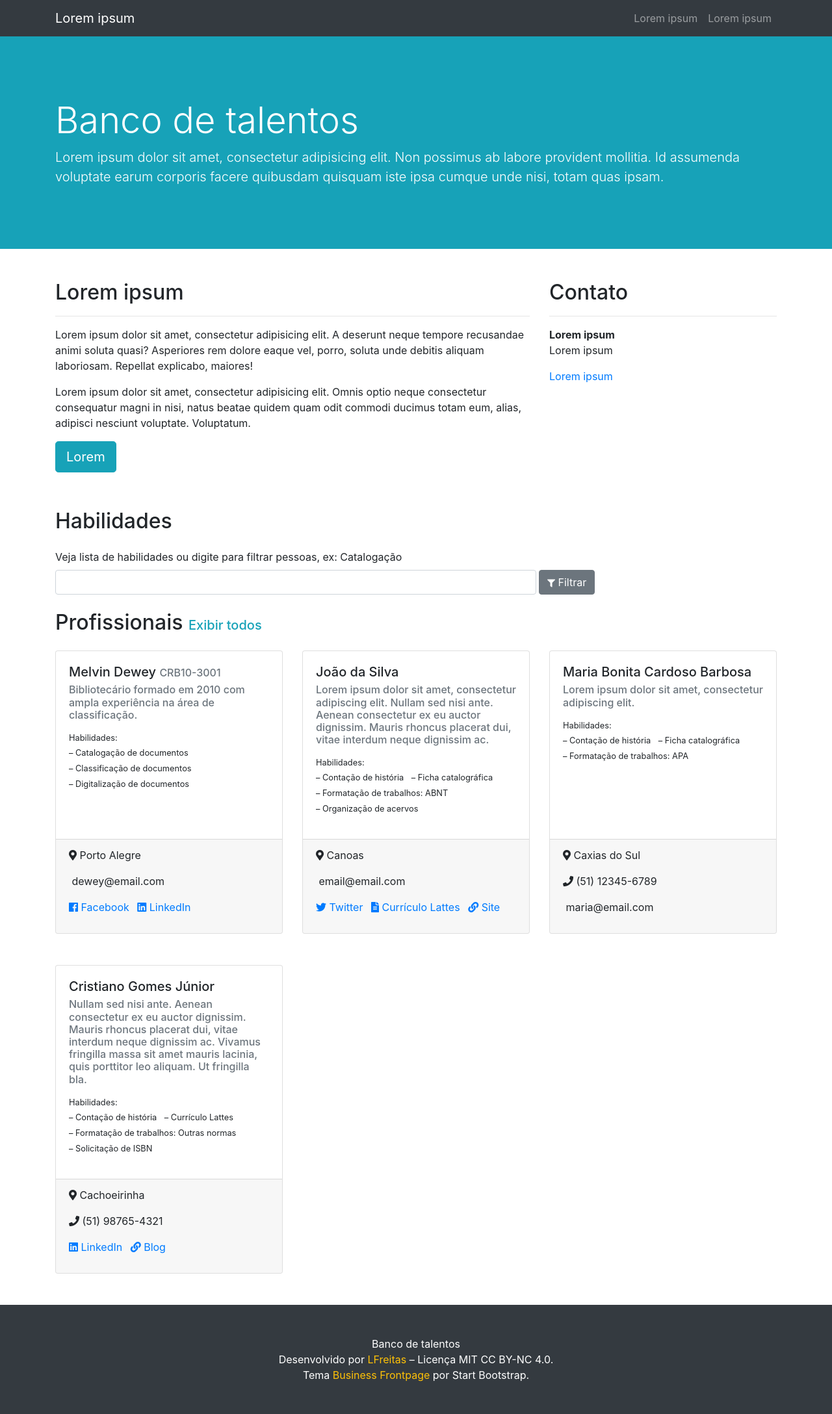
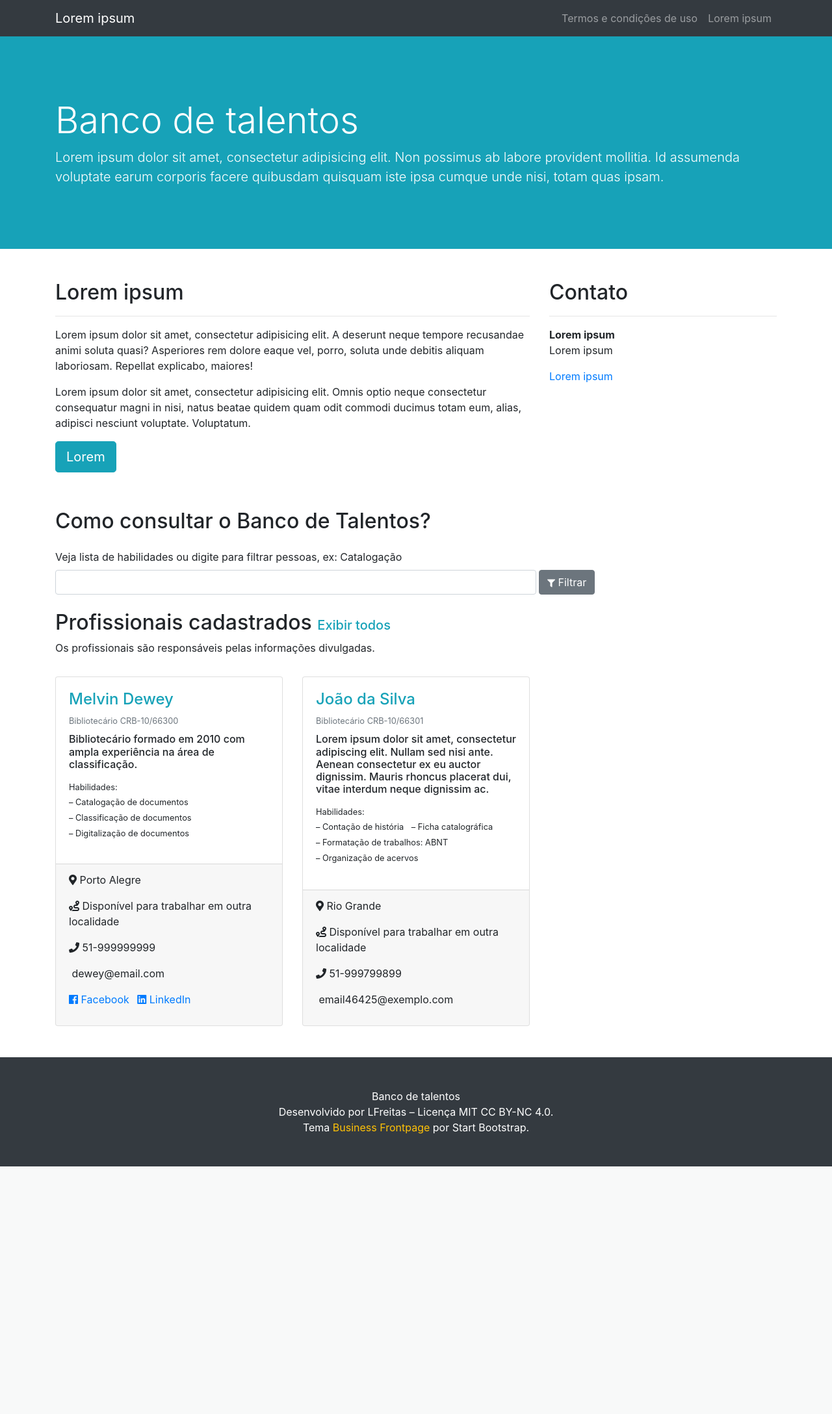
Before and after one commit to ligiadf/banco-talentos, a PHP site: page / in a window 1280 px wide. Shown: the whole page at 65% size. After the commit the page ends 1795 px from the top, so only its background shows below. Run offline with PHP 8.4, Linux system fonts and the light colour scheme.

Commit message:
Ajuste retroativo
Ajustar para versão que estava em uso desde março 2020: alterar nome arquivo json; corrigir chamada para aceitar json com nome do campo com espaços; incluir critérios para exibição; adicionar campo Disponível para trabalhar em outra cidade.

```diff
--- /dev/null
+++ b/dados.json
@@ -0,0 +1,46 @@
+[
+ {
+   "Carimbo de data": {
+      "hora": "08/07/2020 11:19:06"
+   },
+   "Declaro ter lido e estar de acordo com os termos e condições de uso do Banco de Talentos.": "Sim",
+   "Nome completo": "Melvin Dewey",
+   "Categoria": "Bibliotecário",
+   "Registro no Conselho": "CRB-10/66300",
+   "Descrição": "Bibliotecário formado em 2010 com ampla experiência na área de classificação.",
+   "Cidade": "Porto Alegre ",
+   "Disponível para trabalhar em outra localidade": "Sim",
+   "E-mail": "dewey@email.com",
+   "Telefone": "51-999999999",
+   "Facebook": "https://facebook.com/seu_nome",
+   "Twitter": "",
+   "LinkedIn": "https://www.linkedin.com/in/seu_nome",
+   "Currículo Lattes": "",
+   "Site": "",
+   "Blog": "",
+   "Habilidades": "Catalogação de documentos, Classificação de documentos, Digitalização de documentos",
+   "Associado em dia?": "Sim"
+},
+ {
+   "Carimbo de data": {
+      "hora": "07/09/2020 18:12:49"
+   },
+   "Declaro ter lido e estar de acordo com os termos e condições de uso do Banco de Talentos.": "Sim",
+   "Nome completo": "João da Silva",
+   "Categoria": "Bibliotecário",
+   "Registro no Conselho": "CRB-10/66301",
+   "Descrição": "Lorem ipsum dolor sit amet, consectetur adipiscing elit. Nullam sed nisi ante. Aenean consectetur ex eu auctor dignissim. Mauris rhoncus placerat dui, vitae interdum neque dignissim ac.",
+   "Cidade": "Rio Grande",
+   "Disponível para trabalhar em outra localidade": "Sim",
+   "E-mail": "email46425@exemplo.com",
+   "Telefone": "51-999799899",
+   "Facebook": "",
+   "Twitter": "",
+   "LinkedIn": "",
+   "Currículo Lattes": "",
+   "Site": "",
+   "Blog": "",
+   "Habilidades": "Contação de história, Ficha catalográfica, Formatação de trabalhos: ABNT, Organização de acervos",
+   "Associado em dia?": "Sim"
+}
+]
--- a/data.json
+++ /dev/null
@@ -1,66 +0,0 @@
-[
- {
-   "nome": "Melvin Dewey",
-   "descricao": "Bibliotecário formado em 2010 com ampla experiência na área de classificação. ",
-   "conselho": "CRB10-3001",
-   "cidade": "Porto Alegre",
-   "email": "dewey@email.com",
-   "telefone": "",
-   "facebook": "https://facebook.com/seu_nome",
-   "twitter": "",
-   "linkedin": "https://www.linkedin.com/in/seu_nome",
-   "lattes": "",
-   "site": "",
-   "blog": "",
-   "habilidades": "Catalogação de documentos, Classificação de documentos, Digitalização de documentos",
-   "associado": "Sim"
- },
- {
-   "nome": "João da Silva",
-   "descricao": "Lorem ipsum dolor sit amet, consectetur adipiscing elit. Nullam sed nisi ante. Aenean consectetur ex eu auctor dignissim. Mauris rhoncus placerat dui, vitae interdum neque dignissim ac.",
-   "conselho": "",
-   "cidade": "Canoas",
-   "email": "email@email.com",
-   "telefone": "",
-   "facebook": "",
-   "twitter": "https://twitter.com/seu_nome",
-   "linkedin": "",
-   "lattes": "http://lattes.cnpq.br/0000000000000000",
-   "site": "http://meusite.com",
-   "blog": "",
-   "habilidades": "Contação de história, Ficha catalográfica, Formatação de trabalhos: ABNT, Organização de acervos",
-   "associado": "Sim"
- },
- {
-   "nome": "Maria Bonita Cardoso Barbosa",
-   "descricao": "Lorem ipsum dolor sit amet, consectetur adipiscing elit.",
-   "conselho": "",
-   "cidade": "Caxias do Sul",
-   "email": "maria@email.com",
-   "telefone": "(51) 12345-6789",
-   "facebook": "",
-   "twitter": "",
-   "linkedin": "",
-   "lattes": "",
-   "site": "",
-   "blog": "",
-   "habilidades": "Contação de história, Ficha catalográfica, Formatação de trabalhos: APA",
-   "associado": "Sim"
- },
- {
-   "nome": "Cristiano Gomes Júnior",
-   "descricao": "Nullam sed nisi ante. Aenean consectetur ex eu auctor dignissim. Mauris rhoncus placerat dui, vitae interdum neque dignissim ac. Vivamus fringilla massa sit amet mauris lacinia, quis porttitor leo aliquam. Ut fringilla bla.",
-   "conselho": "",
-   "cidade": "Cachoeirinha",
-   "email": "",
-   "telefone": "(51) 98765-4321",
-   "facebook": "",
-   "twitter": "",
-   "linkedin": "https://www.linkedin.com/in/seu_nome",
-   "lattes": "",
-   "site": "",
-   "blog": "https://meublog.wordpress.com",
-   "habilidades": "Contação de história, Currículo Lattes, Formatação de trabalhos: Outras normas, Solicitação de ISBN",
-   "associado": "Sim"
- }
-]
--- a/index.php
+++ b/index.php
@@ -19,7 +19,7 @@
 <body>
 
 <?php
-	$url = 'data.json'; // path to your JSON file
+	$url = 'dados.json'; // path to your JSON file
 	$data = file_get_contents($url); // put the contents of the file into a variable
 	$pessoas = json_decode($data); // decode the JSON feed
 
@@ -42,7 +42,7 @@
 	  <div class="collapse navbar-collapse" id="navbarResponsive">
 		<ul class="navbar-nav ml-auto">
 		  <li class="nav-item">
-			<a class="nav-link" href="">Lorem ipsum</a>
+			<a class="nav-link" href="/banco-talentos/termos-uso.php">Termos e condições de uso</a>
 		  </li>
 		  <li class="nav-item">
 			<a class="nav-link" href="">Lorem ipsum</a>
@@ -91,7 +91,7 @@
 
 	<div class="row">
 		<div class="col-12 mt-2 mb-3">
-			<h2 id="filtrar">Habilidades</h2>
+			<h2 id="filtrar">Como consultar o Banco de Talentos?</h2>
 		</div>
 
 		<form class="form-inline col-12" action="/banco-talentos#filtrar" method="GET">
@@ -104,25 +104,34 @@
 
 	<div class="row">
 		<div class="col-12 mt-4 mb-3">
-			<h2 id="lista">Profissionais <small class="h5"><a href="/banco-talentos#lista" class="text-info">Exibir todos</a></small></h2>
+			<h2 id="lista">Profissionais cadastrados <small class="h5"><a href="/banco-talentos#lista" class="text-info">Exibir todos</a></small></h2>
+			<p>Os profissionais são responsáveis pelas informações divulgadas.</p>
 		</div>
 
 	<?php foreach ($pessoas as $pessoa) : ?>
 
 	<?php
-		$habilidade = $pessoa->habilidades;
+		$habilidade = $pessoa->{'Habilidades'};
 		$habilidade = explode(", ", $habilidade); // valores para array = lista no card
 		$habilidades = implode(", ", $habilidade); // valores para string = filtro
 	?>
 
 	<?php
-	// Escolha do campo de busca:
-	if ( stripos($habilidades, $filtro) !== FALSE && $pessoa->associado == 'Sim' ) : ?>
+	if ( stripos($habilidades, $filtro) !== FALSE && $pessoa->{'Associado em dia?'} == 'Sim' || $pessoa->{'Associado em dia?'} == 'sim' && $pessoa->{'Declaro ter lido e estar de acordo com os termos e condições de uso do Banco de Talentos da ARB.'} == 'Sim' ) : ?>
 		<div class="col-md-12 col-lg-4 mb-5">
 			<div class="card h-100">
 			  <div class="card-body">
-				<h5 class="card-title"><?php echo $pessoa->nome; ?> <small class="h6 text-muted"><?php echo $pessoa->conselho; ?></small></h5>
-				<h6 class="card-subtitle mb-2 text-muted"><?php echo $pessoa->descricao; ?></h6>
+				<h4 class="card-title text-info mb-1"><?php echo $pessoa->{'Nome completo'}; ?></h4>
+				<h6 class="mt-2 mb-3">
+					<small class="text-muted">
+						<?php echo $pessoa->{'Categoria'}; ?>
+						<?php if ( $pessoa->{'Categoria'} == 'Bibliotecário' ):
+							 echo $pessoa->{'Registro no Conselho'};
+						endif; ?>
+
+					</small>
+				</h6>
+				<h6 class="card-subtitle mb-2"><?php echo $pessoa->{'Descrição'}; ?></h6>
 				<p class="card-text">
 					<small><ul class="list-inline">
 						<li>Habilidades:</li>
@@ -133,40 +142,44 @@
 				</p>
 			  </div>
 			  <div class="card-footer">
-					<?php if ($pessoa->cidade) : ?>
-						<p><i class="fas fa-map-marker-alt"></i> <?php echo $pessoa->cidade; ?></p>
+					<?php if ($pessoa->{'Cidade'}) : ?>
+						<p><i class="fas fa-map-marker-alt"></i> <?php echo $pessoa->{'Cidade'}; ?></p>
 					<?php endif; ?>
-					<?php if ($pessoa->telefone) : ?>
-						<p><i class="fas fa-phone"></i> <?php echo $pessoa->telefone; ?></p>
+					<?php if ($pessoa->{'Disponível para trabalhar em outra localidade'} == 'Sim') : ?>
+						<p><i class="fas fa-route"></i> Disponível para trabalhar em outra localidade</p>
 					<?php endif; ?>
-					<?php if ($pessoa->email) : ?>
-						<p><i class="fas fa-email"></i> <?php echo $pessoa->email; ?></p>
+					<?php if ($pessoa->{'Telefone'}) : ?>
+						<p><i class="fas fa-phone"></i> <?php echo $pessoa->{'Telefone'}; ?></p>
+					<?php endif; ?>
+					<?php if ($pessoa->{'E-mail'}) : ?>
+						<p><i class="fas fa-email"></i> <?php echo $pessoa->{'E-mail'}; ?></p>
 					<?php endif; ?>
 					<ul class="list-unstyled list-inline">
-						<?php if ($pessoa->facebook) : ?>
-							 <li class="list-inline-item"><a class="card-link" href="<?php echo $pessoa->facebook; ?>"><i class="fab fa-facebook"></i> Facebook</a></li>
+						<?php if ($pessoa->{'Facebook'}) : ?>
+							 <li class="list-inline-item"><a class="card-link" href="<?php echo $pessoa->{'Facebook'}; ?>"><i class="fab fa-facebook"></i> Facebook</a></li>
 						<?php endif; ?>
-						<?php if ($pessoa->twitter) : ?>
-							 <li class="list-inline-item"><a class="card-link" href="<?php echo $pessoa->twitter; ?>"><i class="fab fa-twitter"></i> Twitter</a></li>
+						<?php if ($pessoa->{'Twitter'}) : ?>
+							 <li class="list-inline-item"><a class="card-link" href="<?php echo $pessoa->{'Twitter'}; ?>"><i class="fab fa-twitter"></i> Twitter</a></li>
 						<?php endif; ?>
-						<?php if ($pessoa->linkedin) : ?>
-							 <li class="list-inline-item"><a class="card-link" href="<?php echo $pessoa->linkedin; ?>"><i class="fab fa-linkedin"></i> LinkedIn</a></li>
+						<?php if ($pessoa->{'LinkedIn'}) : ?>
+							 <li class="list-inline-item"><a class="card-link" href="<?php echo $pessoa->{'LinkedIn'}; ?>"><i class="fab fa-linkedin"></i> LinkedIn</a></li>
 						<?php endif; ?>
-						<?php if ($pessoa->lattes) : ?>
-							 <li class="list-inline-item"><a class="card-link" href="<?php echo $pessoa->lattes; ?>"><i class="fas fa-file-alt"></i> Currículo Lattes</a></li>
+						<?php if ($pessoa->{'Currículo Lattes'}) : ?>
+							 <li class="list-inline-item"><a class="card-link" href="<?php echo $pessoa->{'Currículo Lattes'}; ?>"><i class="fas fa-file-alt"></i> Currículo Lattes</a></li>
 						<?php endif; ?>
-						<?php if ($pessoa->site) : ?>
-							 <li class="list-inline-item"><a class="card-link" href="<?php echo $pessoa->site; ?>"><i class="fas fa-link"></i> Site</a></li>
+						<?php if ($pessoa->{'Site'}) : ?>
+							 <li class="list-inline-item"><a class="card-link" href="<?php echo $pessoa->{'Site'}; ?>"><i class="fas fa-link"></i> Site</a></li>
 						<?php endif; ?>
-						<?php if ($pessoa->blog) : ?>
-							 <li class="list-inline-item"><a class="card-link" href="<?php echo $pessoa->blog; ?>"><i class="fas fa-link"></i> Blog</a></li>
+						<?php if ($pessoa->{'Blog'}) : ?>
+							 <li class="list-inline-item"><a class="card-link" href="<?php echo $pessoa->{'Blog'}; ?>"><i class="fas fa-link"></i> Blog</a></li>
 						<?php endif; ?>
 					</ul>
 			  </div>
 			</div>
 		  </div>
 		  <?php endif; ?><!-- filtro -->
-	<?php endforeach; ?><!-- pessoa -->
+	<?php //endforeach; ?><!-- habilidade para filtro -->
+<?php endforeach; ?><!-- pessoa -->
 	</div><!-- /.row -->
 
   </div>
@@ -176,7 +189,7 @@
   <footer class="py-5 bg-dark">
 	<div class="container">
 	  <p class="m-0 text-center text-white">Banco de talentos</p>
-	  <p class="m-0 text-center text-white">Desenvolvido por <a class="text-warning" href="http://lfreitas.info" title="Acesse o site de LFreitas">LFreitas</a> &ndash; Licença MIT CC BY-NC 4.0.</p>
+	  <p class="m-0 text-center text-white">Desenvolvido por <a class="text-white" href="https://lfreitas.info" title="Acesse o site de LFreitas">LFreitas</a> &ndash; Licença MIT CC BY-NC 4.0.</p>
 	  <p class="m-0 text-center text-white">Tema <a class="text-warning" href="https://startbootstrap.com/templates/business-frontpage/">Business Frontpage</a> por Start Bootstrap.</p>
 	</div>
 	<!-- /.container -->
```
Also changed, not shown: README.md.
